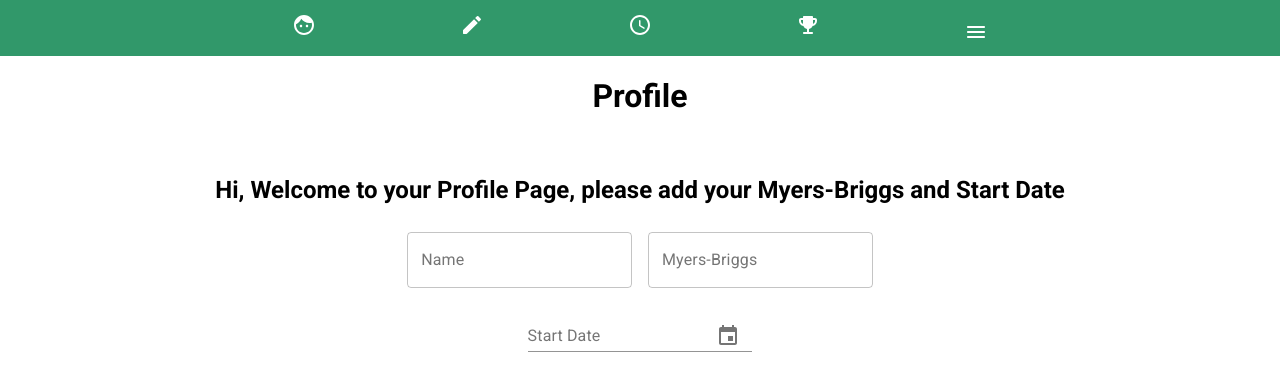
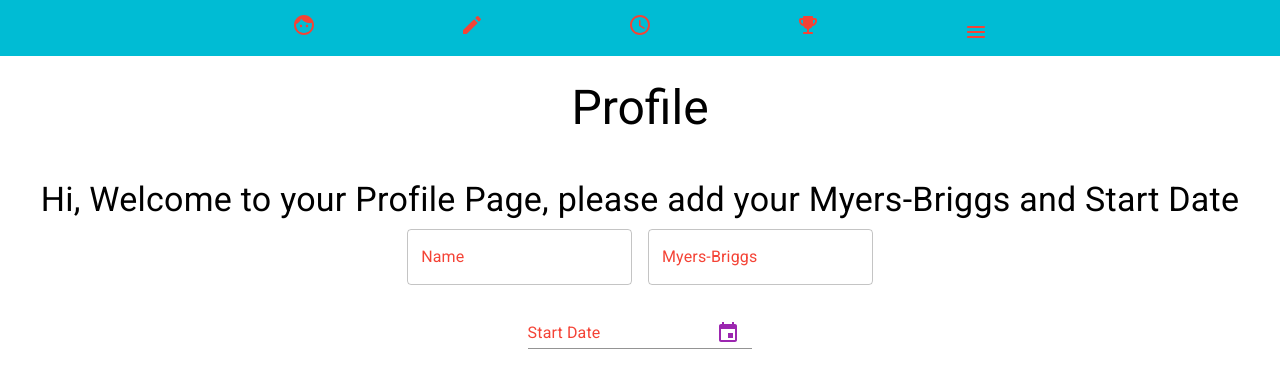
Before and after one commit to Anna-MarieMoss/front-end-final-project-agileavengers, a React (Create React App) app: page /profile in a window 1280 px wide. Shown: the top 388 px of the page. Built offline with nearby package versions, Linux system fonts and the light colour scheme.

Commit message:
DONT COMMIT

```diff
--- a/src/App.css
+++ b/src/App.css
@@ -6,14 +6,9 @@
   --green: #31986a;
 } */
 
-.MuiBottomNavigationAction-wrapper {
-  display: 'inline-flex';
-  align-items: 'center';
-  justify-content: 'center';
-  width: '100%';
-  flex-direction: 'column';
+/* .MuiBottomNavigationAction-wrapper {
   color: white;
-}
+} */
 
 /* #app-menu:hover {
   background-color: #31986a;
--- a/src/App.js
+++ b/src/App.js
@@ -30,7 +30,8 @@ const useStyles = makeStyles({
   root: {
     width: '100%',
     margin: '0px',
-    backgroundColor: '#31986a',
+    backgroundColor: '#00bcd4',
+    color: "#fafafa",
   },
 });
 function App() {
--- a/src/Components/1b.Profile_Page/index.js
+++ b/src/Components/1b.Profile_Page/index.js
@@ -19,7 +19,7 @@ const useStyles = makeStyles((theme) => ({
 }));
 function Profile() {
   //Auth0
-  const { user, isAuthenticated, isLoading, accessToken } = useAppContext();
+  const { user, isAuthenticated, isLoading, accessToken, userData } = useAppContext();
   // History from React Router
   const history = useHistory();
   // Material UI
@@ -29,6 +29,7 @@ function Profile() {
   const [myersBriggs, setMyersBriggs] = useState('');
   const [selectedDate, setSelectedDate] = useState(null);
   const [submit, setSubmit] = useState(null);
+  const [isRegistered, setItRegistered] = useState(false);
 
   useEffect(() => {
     if (user?.given_name) {
--- a/src/Components/8.Stats_Page/index.js
+++ b/src/Components/8.Stats_Page/index.js
@@ -1,7 +1,8 @@
 import React from 'react';
 import { useAppContext } from '../../AppContext';
-import H1 from '../DisplayText/H1Text/index';
+import H2 from '../DisplayText/H2Text/index';
 import Graph from '../Graphs/index';
+import {Typography} from '@material-ui/core';
 
 function Stats() {
   const { user, isAuthenticated, isLoading, userData } = useAppContext();
@@ -12,9 +13,9 @@ function Stats() {
 
   return (
     <div>
-      <H1 text={`${userData.name}'s Stats`} />
-      <p> (Mood chart )</p>
-      <Graph />.<p> (Add in number of posts here!?!)</p>
+      <H2 text={`${userData.name}'s Stats`} />
+      <Typography variant="h6">Display your mood throughout the bootcamp</Typography>
+      <Graph />
     </div>
   );
 }
--- a/src/Components/9.Logout_Page/index.js
+++ b/src/Components/9.Logout_Page/index.js
@@ -1,6 +1,6 @@
 import React from 'react';
 import LogoutButton from '../Buttons/LogOutButton/index';
-import H1 from '../DisplayText/H1Text/index';
+import H2 from '../DisplayText/H2Text/index';
 import SoCLogo from '../Pictures/SocLogo/index'
 import { useAppContext } from '../../AppContext';
 
@@ -14,7 +14,7 @@ function Logout() {
   return (
 
     <div>
-      <H1 text={`Great Stuff ${user.given_name}! Don't forget to log back in tomorrow to update your journey`} />
+      <H2 text={`Great Stuff ${user?.given_name}! Don't forget to log back in tomorrow to update your journey`} />
       <SoCLogo style={{width: '200px', margin: '20px'}}/>
       <br/>
       <LogoutButton />
--- a/src/Components/Acordian/index.js
+++ b/src/Components/Acordian/index.js
@@ -40,6 +40,13 @@ const useStyles = makeStyles((theme) => ({
     maxWidth: 400,
     margin: `${theme.spacing(1)}px auto`,
     padding: theme.spacing(2),
+  },
+  date: {
+    maxWidth: 400,
+    margin: `${theme.spacing(1)}px auto`,
+    marginLeft: `0em`,
+    padding: theme.spacing(2),
+    paddingLeft: '0em',
   },
 }));
 
@@ -100,7 +107,7 @@ export default function JournalAccordion({
                   </Avatar>
                 </Grid>
                 <Grid item xs zeroMinWidth onClick={handleClick}>
-                  <p className='journal-date'>{journalDate}</p>
+                  <Typography className={classes.date} noWrap>{journalDate}</Typography>
                   <Typography noWrap>{text}</Typography>
                 </Grid>
               </Grid>
--- a/src/Components/DisplayText/H1Text/index.js
+++ b/src/Components/DisplayText/H1Text/index.js
@@ -1,7 +1,16 @@
 import React from 'react';
+import {Typography} from '@material-ui/core';
+import { makeStyles } from '@material-ui/core/styles';
+
+const useStyles = makeStyles({
+  h3: {
+    margin: '0.5em',
+  },
+});
 
 function H1({ text }) {
-  return <h1>{text}</h1>;
+  const classes = useStyles();
+  return <Typography variant="h3" className={classes.h3}>{text}</Typography>;
 }
 
 export default H1;
--- a/src/Components/DisplayText/H2Text/index.js
+++ b/src/Components/DisplayText/H2Text/index.js
@@ -1,7 +1,17 @@
 import React from 'react';
+import {Typography} from '@material-ui/core';
+import { makeStyles } from '@material-ui/core/styles';
+
+const useStyles = makeStyles({
+  h4: {
+    marginRight: '0.7em',
+    marginLeft: '0.7em',
+  },
+});
 
 function H2({ text }) {
-  return <h2>{text}</h2>;
+  const classes = useStyles();
+  return <Typography variant="h4" className={classes.h4}>{text}</Typography>;
 }
 
 export default H2;
--- a/src/Components/ProgressBar/theme.js
+++ b/src/Components/ProgressBar/theme.js
@@ -11,7 +11,7 @@ export const themeSwitch = {
 
 export const dotSwitch = {
   light: {
-    backgroundColor: 'var(--green)',
+    backgroundColor: '#00bcd4',
     color: 'black',
   },
   dark: {
--- /dev/null
+++ b/src/Theme.js
@@ -0,0 +1,46 @@
+import { createMuiTheme } from '@material-ui/core/styles';
+
+const Theme = createMuiTheme({
+    breakpoints: {
+        values: {
+        xs: 0,
+        sm: 600,
+        md: 960,
+        lg: 1280,
+        xl: 1920,
+        }
+    },
+  palette: {
+    primary: {
+      main: "#000000",
+    },
+    secondary: {
+      main: '#9c27b0',
+    },
+    info: {
+        main: '#00bbff',
+      },
+    success: {
+    main: '#ff9800',
+    },
+    text: {
+        primary: "#000000",
+        secondary: '#f44336',
+        disabled: '#f44336'
+    },
+    background: {
+        paper: "#fafafa",
+        default: "#495867"
+    },
+    action: {
+        active: "#9c27b0",
+        hover: "#00bcd4",
+        selected: "#00bcd4",
+        disabled: "#00bbff",
+        disabledBackground: "#fafafa"
+    }
+
+  },
+});
+
+export default Theme;
--- a/src/global.css
+++ b/src/global.css
@@ -1,7 +1,7 @@
 :root {
-  --green: #31986a;
-  --blue: #4a90e2;
-  --blueAlpha: #4a91e27c;
+  --green: #00bcd4;
+  --blue: #9c27b0;
+  --blueAlpha: #00bbff;
   --fontFamily: Roboto, Arial, sans-serif;
 }
 
@@ -9,9 +9,10 @@ button {
   background-color: var(--green);
   color: white;
   cursor: pointer;
-  padding: 10px;
-  margin: 10px;
-  font-size: 30px;
+  padding: 8px;
+  margin: 8px;
+  font-size: 20px;
+  border-radius: 30px;
 }
 
 button:hover {
@@ -44,7 +45,7 @@ button:hover {
 }
 
 body {
-  /* margin: 1em; */
+  /* margin: 0.5em; */
   -webkit-font-smoothing: antialiased;
   -moz-osx-font-smoothing: grayscale;
 }
--- a/src/index.js
+++ b/src/index.js
@@ -4,6 +4,8 @@ import './index.css';
 import App from './App';
 import { AppProvider } from './AppContext';
 import { Auth0Provider } from '@auth0/auth0-react';
+import {ThemeProvider} from '@material-ui/core/styles';
+import theme from './Theme.js';
 
 ReactDOM.render(
   <React.StrictMode>
@@ -11,15 +13,16 @@ ReactDOM.render(
       domain='dev-ip1x4wr7.eu.auth0.com'
       clientId='uimBAQwNVmsnUWbQ0LAR8sC2ynf4YOSE'
       redirectUri={'http://localhost:3000/profile'}
-
       audience='https://dev-ip1x4wr7.eu.auth0.com/api/v2/'
       scope='read:current_user update:current_user_metadata create:current_user_metadata'
       useRefreshTokens={true}
 
     >
+    <ThemeProvider theme={theme}>
       <AppProvider>
         <App />
       </AppProvider>
+      </ThemeProvider>
     </Auth0Provider>
   </React.StrictMode>,
   document.getElementById('root')
```
